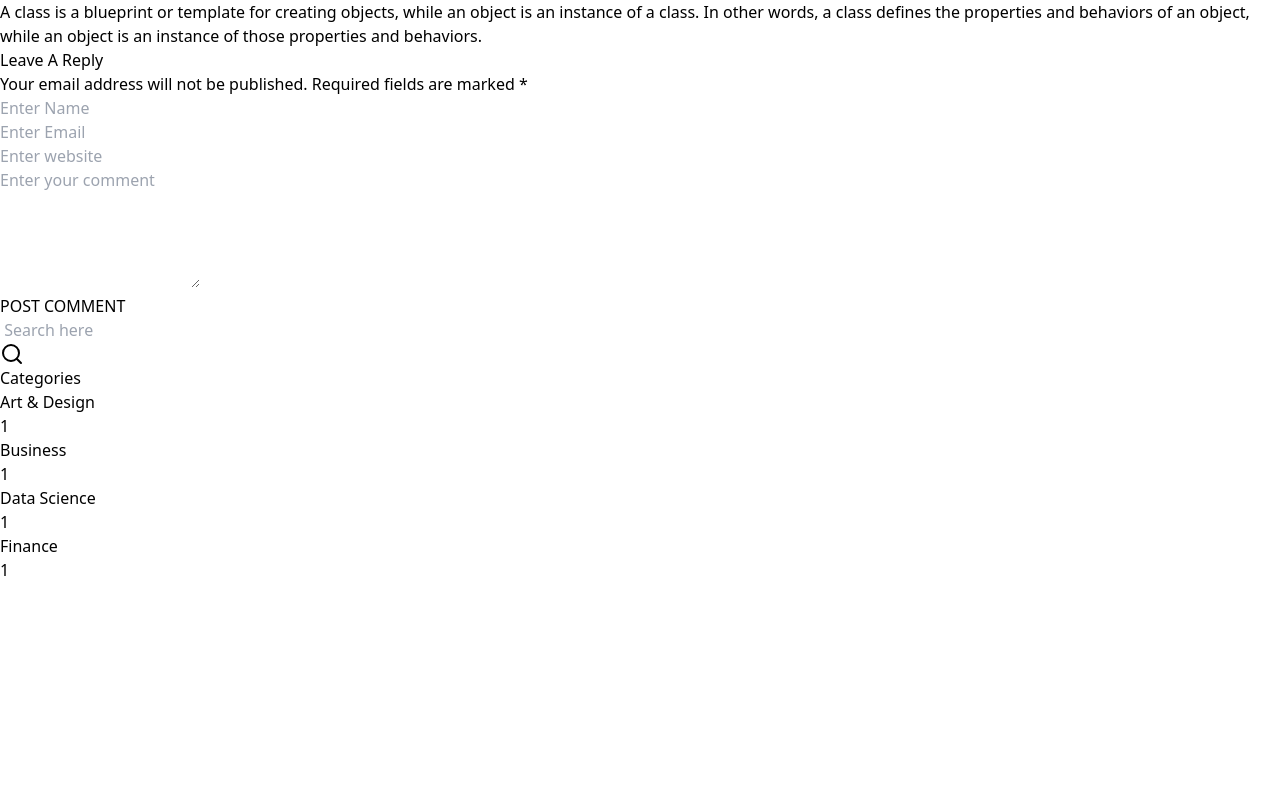
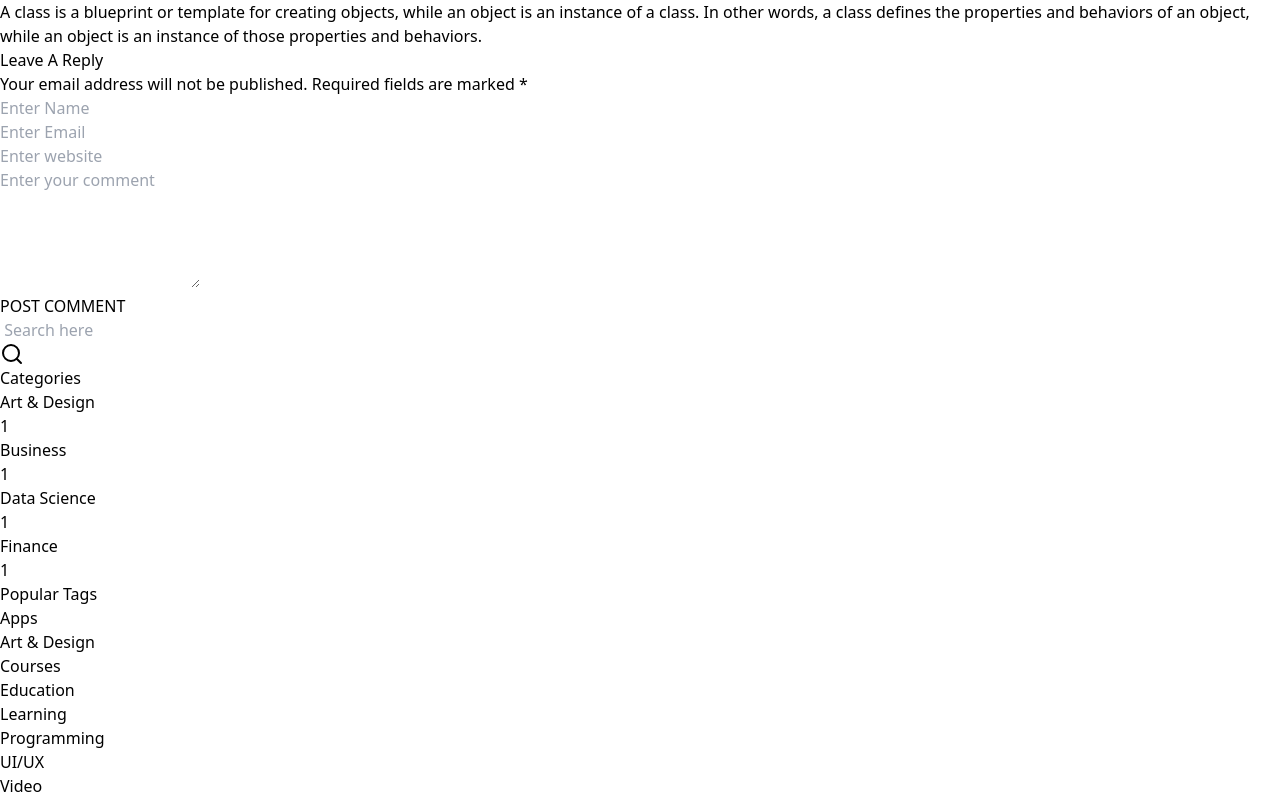
Before and after one commit to Honey-Joe/code-galata-2, a React (Vite) app: page /blogdetails in a window 1280 px wide. Shown: the part 1442-2240 px from the top of the page. Before the commit the page ends 2024 px from the top, so only its background shows below. Built offline with nearby package versions, Linux system fonts and the light colour scheme.

Commit message:
done done done

```diff
--- a/src/components/Blogroute/BlogDetails/BlogDetails.jsx
+++ b/src/components/Blogroute/BlogDetails/BlogDetails.jsx
@@ -2,6 +2,7 @@ import { dimg } from "../../../assets/image"
 import { User,CalendarDays,MessageCircle,Search} from "lucide-react"
 import DuringThisProgram from "../DuringThisProgram/DuringThisProgram"
 import Blogform from "../Blogform/Blogform"
+import PopularTag from "../PopularTag/PopularTag"
 const BlogDetails = () => {
   return (
     <>
@@ -67,6 +68,7 @@ const BlogDetails = () => {
                         </div>
                         {/* Categories Card  End*/}
 
+                        <PopularTag/>
 
                     </div>
                 </div>
--- /dev/null
+++ b/src/components/Blogroute/PopularTag/PopularTag.jsx
@@ -0,0 +1,29 @@
+
+const PopularTag = () => {
+  return (
+    <>
+        <div>
+            <div className=" p-7 shadow-md border-2 my-10">
+                <h1 className=" font-[poppins] text-lg relative pb-2 text-[#082A5E] font-bold">Popular Tags
+                    <div className=" absolute w-7 h-1 bg-[#417fdb] bottom-0 rounded-lg">
+
+                    </div>
+                </h1>
+                <div className=" flex flex-wrap gap-5 pt-6">
+                    <p className=" text-[#1363DF] bg-[#1365df38] px-3 py-2 text-[15px] rounded-md hover:text-white hover:bg-[#1363DF] transition-colors">Apps</p>
+                    <p className=" text-[#1363DF] bg-[#1365df38] px-3 py-2 text-[15px] rounded-md hover:text-white hover:bg-[#1363DF] transition-colors">Art & Design</p>
+                    <p className=" text-[#1363DF] bg-[#1365df38] px-3 py-2 text-[15px] rounded-md hover:text-white hover:bg-[#1363DF] transition-colors">Courses</p>
+                    <p className=" text-[#1363DF] bg-[#1365df38] px-3 py-2 text-[15px] rounded-md hover:text-white hover:bg-[#1363DF] transition-colors">Education</p>
+                    <p className=" text-[#1363DF] bg-[#1365df38] px-3 py-2 text-[15px] rounded-md hover:text-white hover:bg-[#1363DF] transition-colors">Learning</p>
+                    <p className=" text-[#1363DF] bg-[#1365df38] px-3 py-2 text-[15px] rounded-md hover:text-white hover:bg-[#1363DF] transition-colors">Programming</p>
+                    <p className=" text-[#1363DF] bg-[#1365df38] px-3 py-2 text-[15px] rounded-md hover:text-white hover:bg-[#1363DF] transition-colors">UI/UX</p>
+                    <p className=" text-[#1363DF] bg-[#1365df38] px-3 py-2 text-[15px] rounded-md hover:text-white hover:bg-[#1363DF] transition-colors">Video</p>
+                </div>
+
+            </div>
+        </div>
+    </>
+  )
+}
+
+export default PopularTag
```
Also changed, not shown: 1 other file (tests, documents, lock files or other folders).
